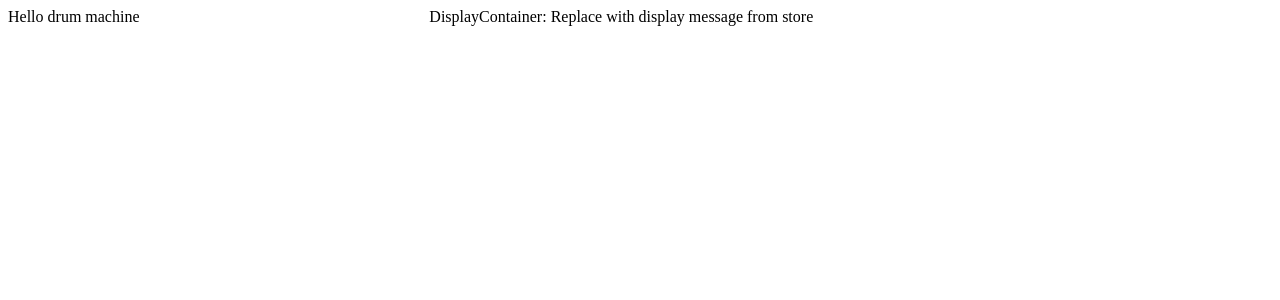
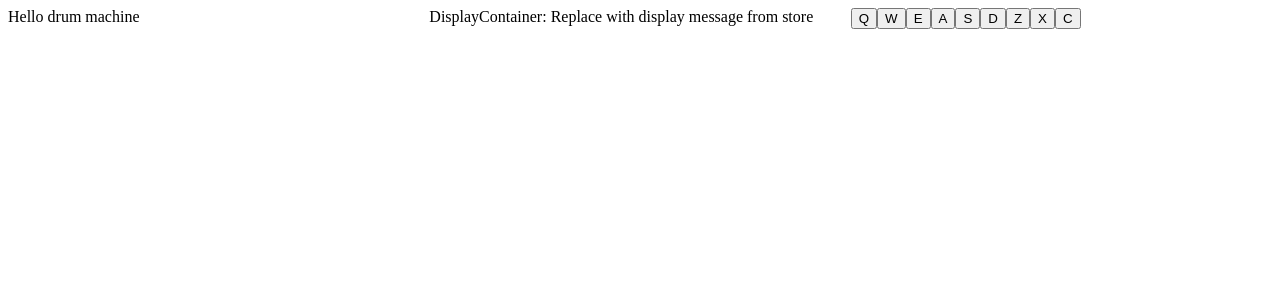
Before and after one commit to kyleyasumiishi/drum-machine, a React (Create React App) app: page / in a window 1280 px wide. Shown: the top 300 px of the page. Built offline with nearby package versions, Linux system fonts and the light colour scheme.

Commit message:
Created skeleton of DrumpadContainer and updated App.js to render it

```diff
--- a/src/App.js
+++ b/src/App.js
@@ -1,6 +1,7 @@
 import React, { Component } from 'react';
 import './css/App.css';
 import DisplayContainer from "./js/containers/DisplayContainer";
+import DrumpadContainer from "./js/containers/DrumpadContainer";
 
 class App extends Component {
   render() {
@@ -8,6 +9,7 @@ class App extends Component {
       <div id="drum-machine">
         Hello drum machine
         <DisplayContainer />
+        <DrumpadContainer />
       </div>
     );
   }
--- /dev/null
+++ b/src/js/components/Drumpad.js
@@ -0,0 +1,9 @@
+import React from "react";
+
+const Drumpad = props => {
+  return (
+    <button id={props.id} className="drum-pad">{props.text}</button>
+  );
+}
+
+export default Drumpad;
--- /dev/null
+++ b/src/js/containers/DrumpadContainer.js
@@ -0,0 +1,26 @@
+import React, { Component } from "react";
+import Drumpad from "../components/Drumpad";
+
+class DrumpadContainer extends Component {
+  constructor(props) {
+    super(props);
+  }
+  render() {
+    return (
+      <div>
+        {/* TODO: change id's to describe the audio clip triggered based on instrument selection via props */}
+        <Drumpad id="heater-1" text="Q" />
+        <Drumpad id="heater-2" text="W" />
+        <Drumpad id="heater-3" text="E" />
+        <Drumpad id="heater-4" text="A" />
+        <Drumpad id="clap" text="S" />
+        <Drumpad id="open-hh" text="D" />
+        <Drumpad id="kick-hat" text="Z" />
+        <Drumpad id="kick" text="X" />
+        <Drumpad id="closed-hh" text="C" />
+      </div>
+    );
+  }
+}
+
+export default DrumpadContainer;
```
Also changed, not shown: 2 other files (tests, documents, lock files or other folders).
